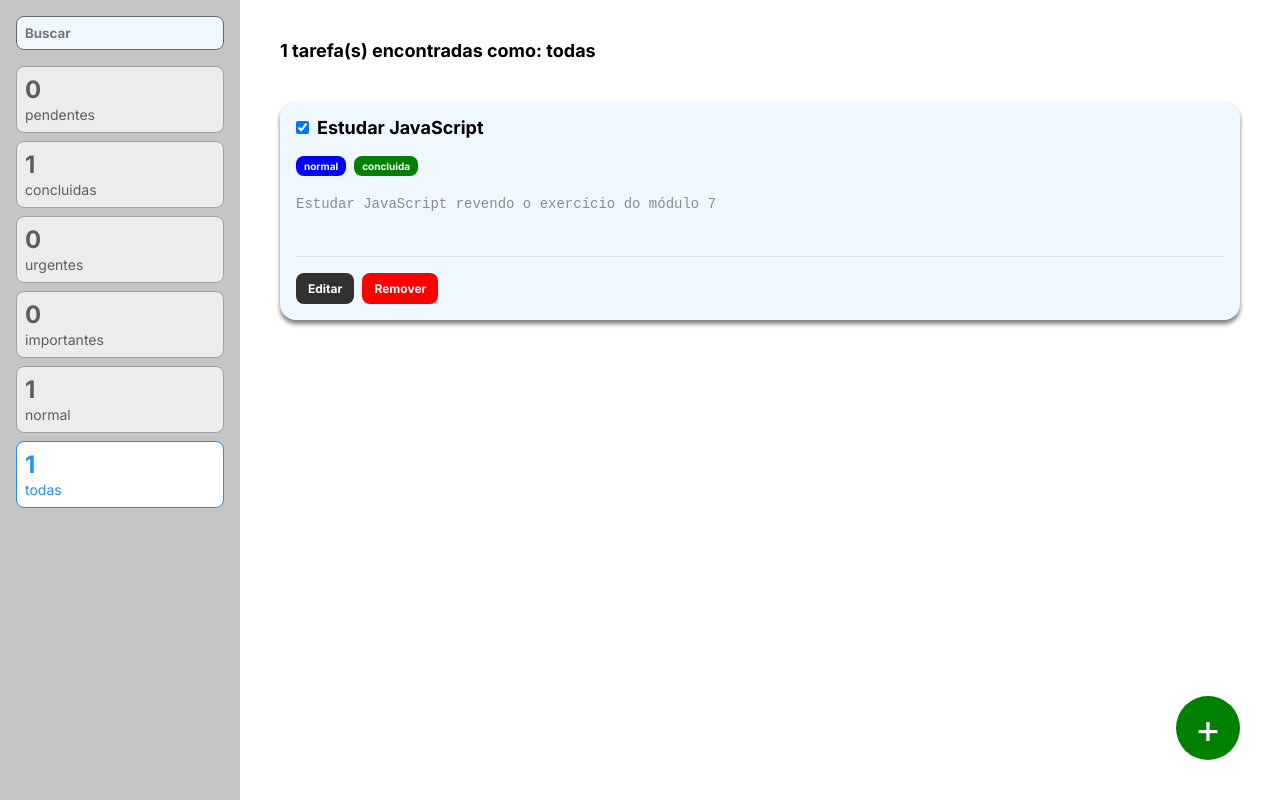
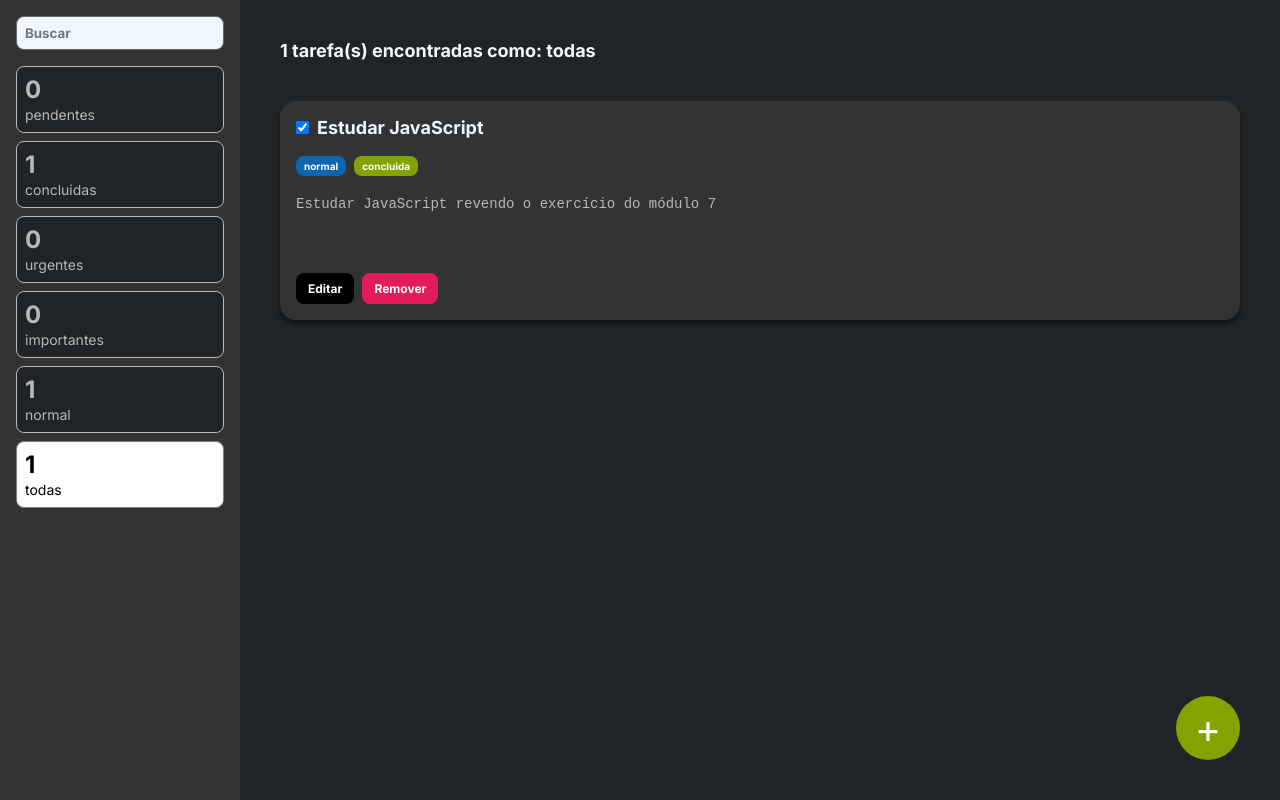
Before and after one commit to jpbepu/lista-tarefas, a React (Create React App) app: page / in a window 1280 px wide. Built offline with nearby package versions, Linux system fonts and the light colour scheme.

Commit message:
cores atualizadas

```diff
--- a/src/components/CardFilter/index.tsx
+++ b/src/components/CardFilter/index.tsx
@@ -50,7 +50,7 @@ const CardFilter = ({ label, criteria, value}: Props) => {
     return (
 
         <S.Card active={active} onClick={filterTasks}>
-            <S.Counter>{counter}</S.Counter>
+            <S.Counter >{counter}</S.Counter>
             <S.Label>{label}</S.Label>
         </S.Card>
 
--- a/src/components/CardFilter/styles.ts
+++ b/src/components/CardFilter/styles.ts
@@ -1,4 +1,5 @@
 import styled from "styled-components";
+import colors from "../../styles/colors";
 
 type Props = {
     active: boolean
@@ -7,19 +8,24 @@ type Props = {
 
 export const Card = styled.div<Props>`
     padding: 8px;
-    border: 1px solid ${props => props.active ? '#1E90FF' : '#a1a1a1' } ;
+    border: 1px solid ${props => props.active ? 'grey' : colors.description } ;
     border-radius: 8px;
-    background-color: ${props => props.active ? 'white' : '#ececec' };
-    color: ${props => props.active ? '#1E90FF' : '#5E5E5E' } ;
+    background-color: ${props => props.active ? 'white' : colors.background };
+    color: ${props => props.active ? 'black' : colors.description } ;
     margin-bottom: 8px;
     cursor: pointer;
 
+    span{
+        color: ${props => props.active ? 'black' : colors.description } ;
+    }
 
 `
 
 export const Counter = styled.span`
     font-size: 24px;
     font-weight: bold;
+
+    color: aliceblue;
 
     display: block;
 
--- a/src/components/Task/styles.ts
+++ b/src/components/Task/styles.ts
@@ -30,7 +30,7 @@ function BGColor(props:TagProps): string{
 //--------------------------------
 
 export const Card = styled.div`
-    background-color: aliceblue;
+    background-color: ${colors.cardBG};
     box-shadow:  0px 4px 4px rgba(0,0,0,0.5);
     padding: 16px;
     margin-bottom: 32px;
@@ -63,7 +63,7 @@ export const Tag = styled.span<TagProps>`
 
 export const Description = styled.textarea`
     font-family: monospace;
-    color: #8B8B8B;
+    color: ${colors.description};
     font-size: 14px;
     line-height: 24px;
     display: block;
--- a/src/containers/Sidebar/styles.ts
+++ b/src/containers/Sidebar/styles.ts
@@ -1,8 +1,9 @@
 import styled from "styled-components";
+import colors from "../../styles/colors";
 
 
 export const Aside = styled.aside`
-    background-color: #c5c5c5;
+    background-color: ${colors.sidebarBG};
     padding: 16px;
     height: 100vh;
 `
--- a/src/styles/colors.ts
+++ b/src/styles/colors.ts
@@ -1,9 +1,15 @@
 const colors =  {
-    red: 'red',
-    green: 'green',
-    yellow: 'yellow',
-    orange: 'orange',
-    blue: 'blue'
+    red: '#e21b5a',
+    green: '#83a300',
+    yellow: '#dab306',
+    orange: '#e45f06',
+    blue: '#0d66af',
+
+    background: '#202426',
+    sidebarBG: '#333333',
+    cardBG: '#333333',
+    description: '#b8b8b8',
+    buttonBG: 'black'
 
 }
 
--- a/src/styles/index.ts
+++ b/src/styles/index.ts
@@ -18,6 +18,8 @@ export const MainContainer = styled.main`
     padding: 0 40px;
     height: 100vh;
     overflow-y: scroll;
+    background-color: ${colors.background};
+    color: aliceblue;
 `
 
 export const Container = styled.div`
@@ -40,7 +42,7 @@ export const Button = styled.button`
     font-weight: bold;
     border: none;
     cursor: pointer;
-    background-color: #313131;
+    background-color: ${colors.buttonBG};
     border-radius: 8px;
     margin-right: 8px;
 `
```
